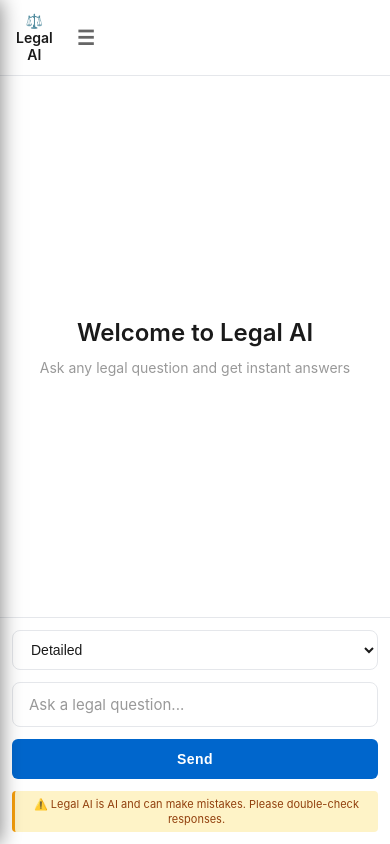
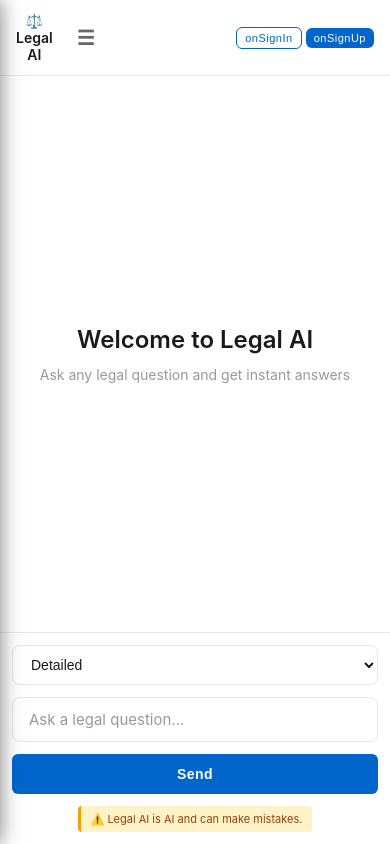
Before and after one commit to HetPatel1491/legal-llm, a React (Create React App) app: page / in a window 390 px wide. Both pictures are taken after a click on the button "Continue as Guest". Built offline with nearby package versions, Linux system fonts and the light colour scheme.

Commit message:
Add compact Sign In/Sign Up buttons to guest ChatPage header

```diff
--- a/src/ChatPage.css
+++ b/src/ChatPage.css
@@ -29,6 +29,76 @@
   border-bottom: 1px solid #e5e7eb;
   background-color: #ffffff;
   gap: 16px;
+}
+
+/* Guest auth buttons - compact, right side */
+.guest-auth-buttons {
+  display: flex;
+  gap: 8px;
+  align-items: center;
+  margin: 0 auto 0 auto;
+}
+
+.guest-sign-in {
+  padding: 6px 12px;
+  background-color: transparent;
+  color: #0066cc;
+  border: 1px solid #0066cc;
+  border-radius: 6px;
+  font-size: 13px;
+  font-weight: 500;
+  cursor: pointer;
+  transition: all 0.2s;
+  white-space: nowrap;
+}
+
+.guest-sign-in:hover {
+  background-color: #f0f7ff;
+}
+
+.guest-sign-up {
+  padding: 6px 12px;
+  background-color: #0066cc;
+  color: white;
+  border: none;
+  border-radius: 6px;
+  font-size: 13px;
+  font-weight: 500;
+  cursor: pointer;
+  transition: all 0.2s;
+  white-space: nowrap;
+}
+
+.guest-sign-up:hover {
+  background-color: #0052a3;
+}
+
+/* Mobile - hide on small screens, move to separate row if needed */
+@media (max-width: 768px) {
+  .guest-auth-buttons {
+    display: flex;
+    gap: 6px;
+    margin: 0;
+    order: 3;
+  }
+
+  .guest-sign-in,
+  .guest-sign-up {
+    padding: 4px 8px;
+    font-size: 12px;
+  }
+}
+
+@media (max-width: 480px) {
+  .guest-auth-buttons {
+    gap: 4px;
+  }
+
+  .guest-sign-in,
+  .guest-sign-up {
+    padding: 4px 8px;
+    font-size: 11px;
+  }
 }
 
 .chat-header h1 {
--- a/src/ChatPage.js
+++ b/src/ChatPage.js
@@ -290,6 +290,12 @@ function ChatPage({ isGuest, onBackToHome, onSignIn, onSignUp }) {
         <div className="chat-container">
           <div className="chat-header">
             <h1>⚖️ Legal AI</h1>
+            {isGuest && (
+              <div className="guest-auth-buttons">
+                <button className="guest-sign-in" onClick={onSignIn}>onSignIn</button>
+                <button className="guest-sign-up" onClick={onSignUp}>onSignUp</button>
+                </div>
+            )}
             <button className="menu-btn" onClick={toggleSidebar}>☰</button>
           </div>
 
@@ -343,7 +349,7 @@ function ChatPage({ isGuest, onBackToHome, onSignIn, onSignUp }) {
             </div>
 
             <div className="disclaimer">
-              ⚠️ Legal AI is AI and can make mistakes. Please double-check responses.
+              ⚠️ Legal AI is AI and can make mistakes.
             </div>
           </div>
         </div>
```
